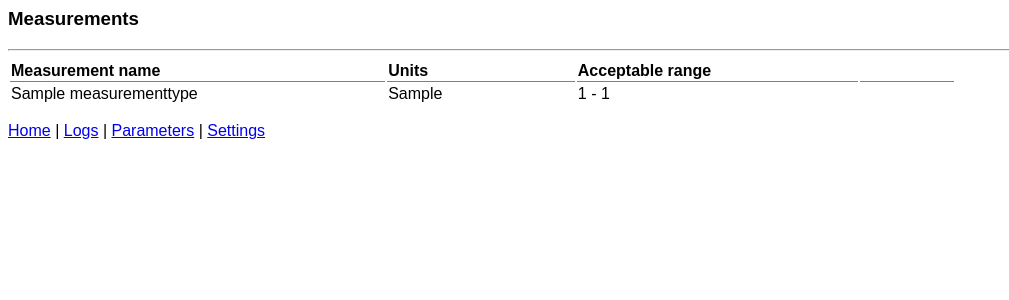
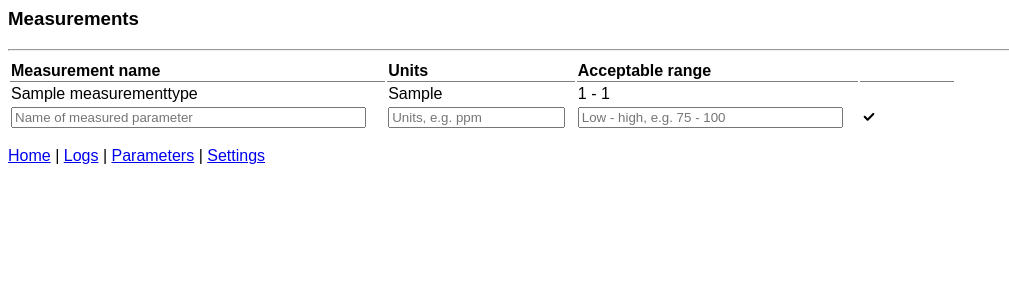
Before and after one commit to csammis/reef, a Flask app: page /settings/ in a window 1280 px wide. Shown: the top 300 px of the page, without its empty margins (0-1009 px from the left). Run offline with Flask 2, Linux system fonts and the light colour scheme; tables that the repository leaves empty hold one stand-in row (values such as "Sample post"); some libraries are stand-ins or nearby versions.

Commit message:
UI support for adding new measurement types to the configuration

```diff
--- a/src/static/common.css
+++ b/src/static/common.css
@@ -5,3 +5,9 @@ body {
 #clear {
     clear:both;
 }
+
+/* Override jquery-ui stylesheet for SVG calendar picker */
+.icon, .ui-datepicker-trigger {
+    width:16px;
+    height:16px;
+}
--- a/src/static/logs.css
+++ b/src/static/logs.css
@@ -62,12 +62,6 @@ h4 {
     width:95%;
 }
 
-/* Override jquery-ui stylesheet for SVG calendar picker */
-.icon, .ui-datepicker-trigger {
-    width:16px;
-    height:16px;
-}
-
 article {
     padding:0.5em;
     border-bottom:dotted 1px gray;
--- a/src/static/settings.css
+++ b/src/static/settings.css
@@ -22,3 +22,7 @@ thead th {
     text-align:left;
     padding-right:1em;
 }
+
+.new_measurement {
+    width:95%;
+}
--- a/src/static/settings.js
+++ b/src/static/settings.js
@@ -13,7 +13,7 @@
         $('#measurements_grid').children('tr.data').remove();
         for (var i = 0; i < json.configs.length; i++) {
             var config = json.configs[i];
-            buildMeasurementType(config);
+            $('#measurements_grid').append(buildMeasurementType(config));
         }
     };
 
@@ -24,15 +24,52 @@
         $('<td>').html(config.units).appendTo($row);
 
         var range_html = '';
-        if (config.acceptable_range !== null) {
+        if (config.acceptable_range !== null && config.acceptable_range !== undefined) {
             range_html = Math.min(config.acceptable_range[0], config.acceptable_range[1]) + ' - ' + Math.max(config.acceptable_range[0], config.acceptable_range[1]);
         }
         $('<td>').html(range_html).appendTo($row);
 
-        $('#measurements_grid').append($row);
+        return $row;
     };
 
+    function addNewMeasurement() {
+        var label = $('#new_measurement_name').val();
+        var units = $('#new_measurement_units').val();
+        var range = $('#new_measurement_range').val();
+
+        var ranges = range.split('-');
+        for (var i = 0; i < ranges.length; i++) {
+            ranges[i] = ranges[i].trim();
+        }
+
+        var config = {
+            'label': label,
+            'units': units
+        };
+        if (range.length != 0) {
+            config['acceptable_range'] = ranges;
+        }
+
+        $.ajax({
+            url: '/configs/measurements',
+            type: 'POST',
+            dataType: 'json',
+            data: config})
+        .done(function(json) {
+            buildMeasurementType(config)
+                .hide()
+                .appendTo($('#measurements_grid'))
+                .fadeIn();
+            $('#new_measurement_name').val('').focus();
+            $('#new_measurement_units').val('');
+            $('#new_measurement_range').val('');
+        })
+        .fail(function(data) { alert(data); });
+        return false;
+    }
+
     window.onload = function() {
+        $('#submit_new_measurement').click(addNewMeasurement);
         sendConfigRequest();
     };
 })();
--- a/src/templates/settings.html
+++ b/src/templates/settings.html
@@ -12,6 +12,22 @@
                     <th id="measurement_control"></th>
                 </tr>
             </thead>
+            <tfoot>
+                <tr class="measurement_new_entry">
+                    <td>
+                        <input type="text" id="new_measurement_name" class="new_measurement" placeholder="Name of measured parameter" />
+                    </td>
+                    <td>
+                        <input type="text" id="new_measurement_units" class="new_measurement" placeholder="Units, e.g. ppm" />
+                    </td>
+                    <td>
+                        <input type="text" id="new_measurement_range" class="new_measurement" placeholder="Low - high, e.g. 75 - 100" />
+                    </td>
+                    <td>
+                        <a href="#" id="submit_new_measurement"><img src="/static/images/submit-entry.svg" class="icon" alt="Add measurement" /></a>
+                    </td>
+                </tr>
+            </tfoot>
         </table>
     <div id="clear"></div>
 </div>
```
Also changed, not shown: src/static/images/submit-entry.svg (added).
